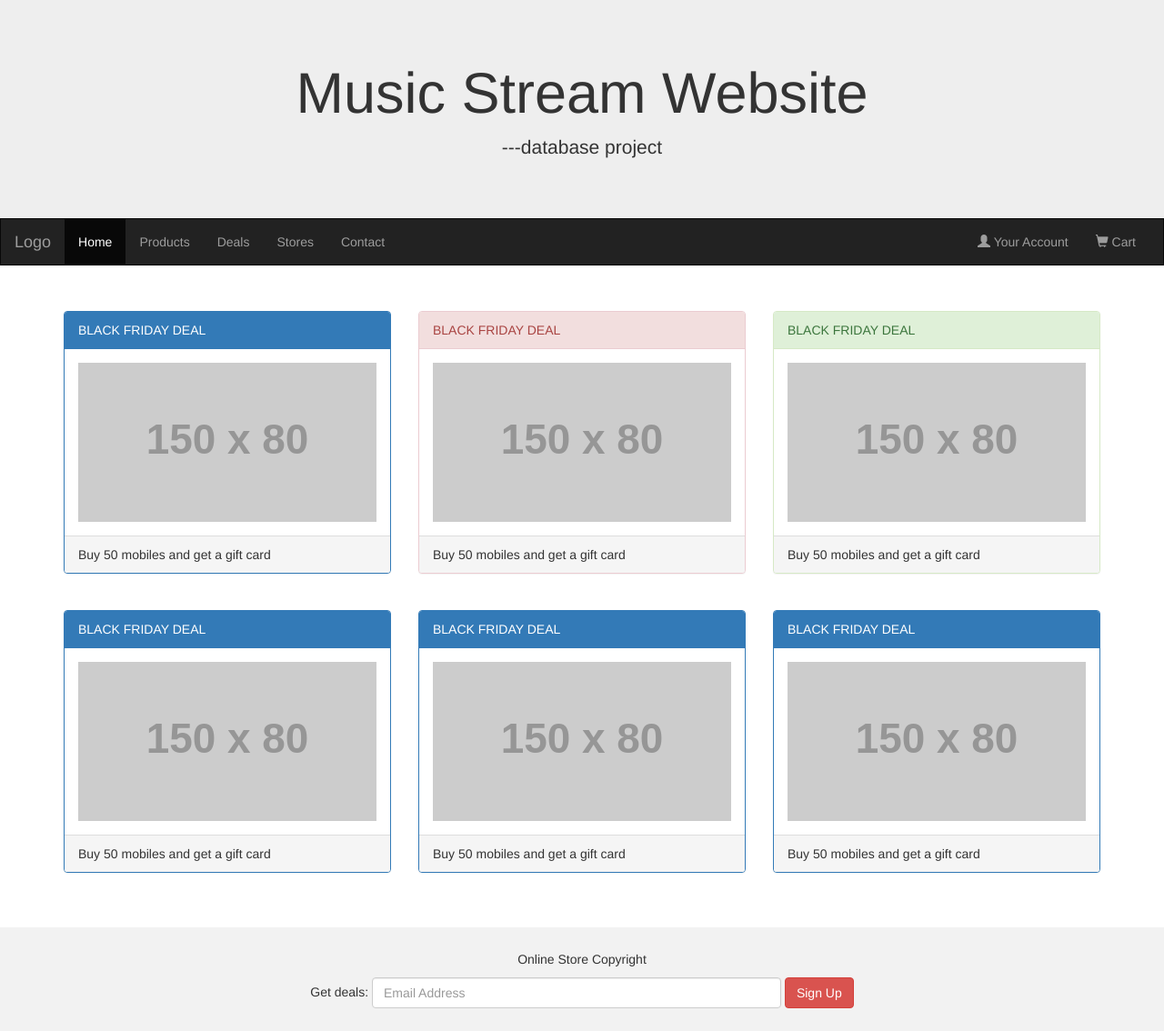
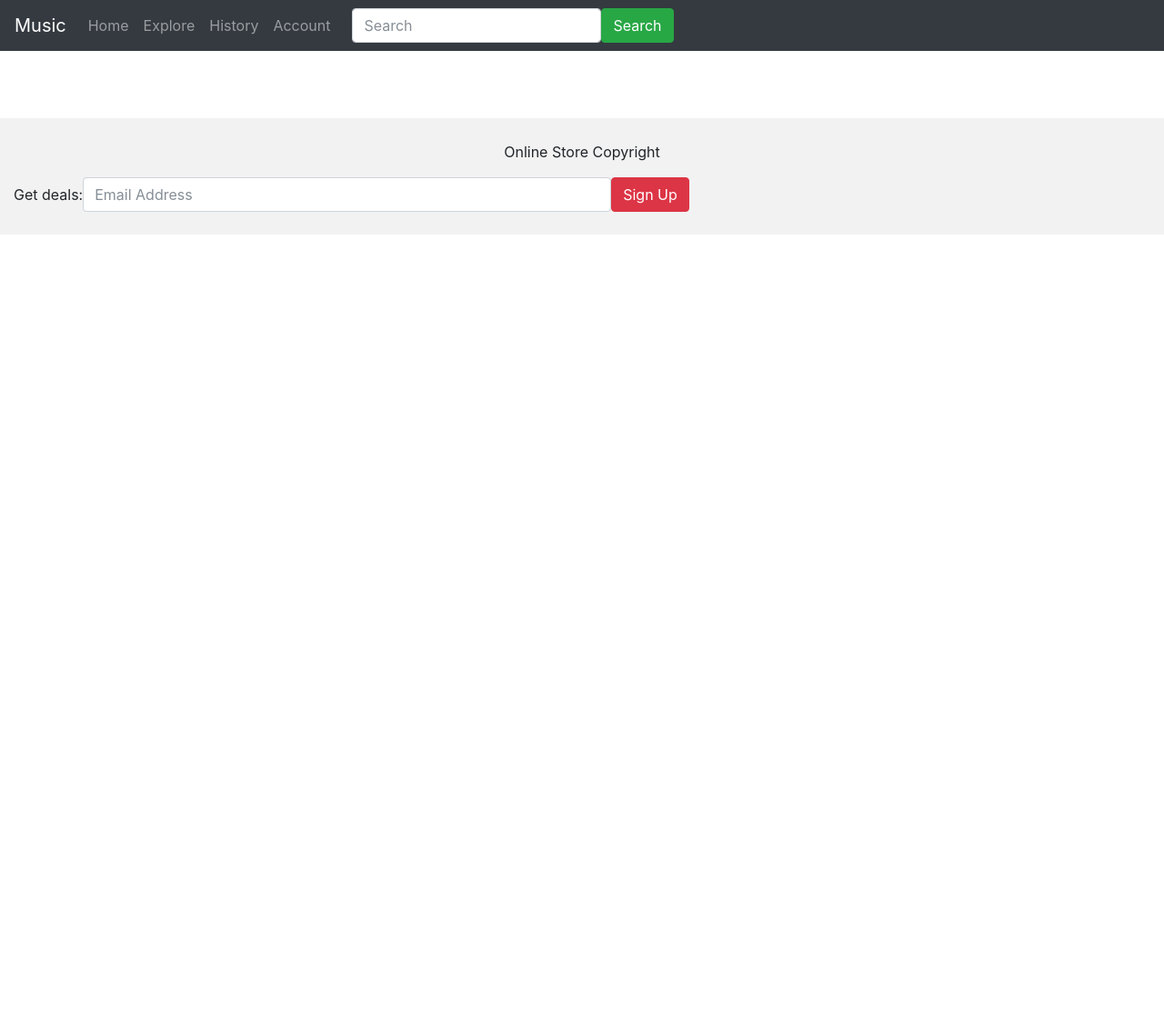
Before and after one commit to gtong900/music-stream-website, a PHP site: page / in a window 1280 px wide. Shown: the whole page at 91% size. After the commit the page ends 258 px from the top, so only its background shows below. Run offline with PHP 8.4, Linux system fonts and the light colour scheme; grey boxes labelled with a size stand in for pictures from a placeholder-image service; data that the repository does not hold is empty; some libraries are stand-ins or nearby versions.

Commit message:
index page design

```diff
--- a/index.php
+++ b/index.php
@@ -4,9 +4,10 @@
   <title>Bootstrap Example jacky</title>
   <meta charset="utf-8">
   <meta name="viewport" content="width=device-width, initial-scale=1">
-  <link rel="stylesheet" href="https://maxcdn.bootstrapcdn.com/bootstrap/3.3.7/css/bootstrap.min.css">
+  <link rel="stylesheet" href="https://maxcdn.bootstrapcdn.com/bootstrap/4.0.0-beta.2/css/bootstrap.min.css">
   <script src="https://ajax.googleapis.com/ajax/libs/jquery/3.2.1/jquery.min.js"></script>
-  <script src="https://maxcdn.bootstrapcdn.com/bootstrap/3.3.7/js/bootstrap.min.js"></script>
+  <script src="https://cdnjs.cloudflare.com/ajax/libs/popper.js/1.12.6/umd/popper.min.js"></script>
+  <script src="https://maxcdn.bootstrapcdn.com/bootstrap/4.0.0-beta.2/js/bootstrap.min.js"></script>
   <style>
     /* Remove the navbar's default rounded borders and increase the bottom margin */
     .navbar {
@@ -14,10 +15,6 @@
       border-radius: 0;
     }
 
-    /* Remove the jumbotron's default bottom margin */
-     .jumbotron {
-      margin-bottom: 0;
-    }
 
     /* Add a gray background color and some padding to the footer */
     footer {
@@ -30,90 +27,42 @@
 <?php
    require_once('sqlconnection.php');
 ?>
-<div class="jumbotron">
-  <div class="container text-center">
-    <h1>Music Stream Website</h1>
-    <p>---database project</p>
-  </div>
-</div>
 
-<nav class="navbar navbar-inverse">
-  <div class="container-fluid">
-    <div class="navbar-header">
-      <button type="button" class="navbar-toggle" data-toggle="collapse" data-target="#myNavbar">
-        <span class="icon-bar"></span>
-        <span class="icon-bar"></span>
-        <span class="icon-bar"></span>
-      </button>
-      <a class="navbar-brand" href="#">Logo</a>
-    </div>
-    <div class="collapse navbar-collapse" id="myNavbar">
-      <ul class="nav navbar-nav">
-        <li class="active"><a href="#">Home</a></li>
-        <li><a href="#">Products</a></li>
-        <li><a href="#">Deals</a></li>
-        <li><a href="#">Stores</a></li>
-        <li><a href="#">Contact</a></li>
-      </ul>
-      <ul class="nav navbar-nav navbar-right">
-        <li><a href="#"><span class="glyphicon glyphicon-user"></span> Your Account</a></li>
-        <li><a href="#"><span class="glyphicon glyphicon-shopping-cart"></span> Cart</a></li>
-      </ul>
-    </div>
+
+<nav class="navbar navbar-expand-md bg-dark navbar-dark">
+  <a class="navbar-brand" href="#">Music</a>
+
+  <button class="navbar-toggler" type="button" data-toggle="collapse" data-target="#collapsibleNavbar">
+    <span class="navbar-toggler-icon"></span>
+  </button>
+  <div class="collapse navbar-collapse" id="collapsibleNavbar">
+    <ul class="navbar-nav">
+      <li class="nav-item">
+        <a class="nav-link" href="#">Home</a>
+      </li>
+      <li class="nav-item">
+        <a class="nav-link" href="#">Explore</a>
+      </li>
+      <li class="nav-item">
+        <a class="nav-link" href="#">History</a>
+      </li>
+      <li class="nav-item">
+        <a class="nav-link" href="#">Account</a>
+      </li>
+      <li class="nav-item">
+        <a class="nav-link" href="#"></a>
+      </li>
+        <form class="form-inline right" action="">
+        <input class="form-control" type="text" placeholder="Search">
+        <button class="btn btn-success" type="submit">Search</button>
+        </form>
+    </ul>
   </div>
 </nav>
+<br>
 
-<div class="container">
-  <div class="row">
-    <div class="col-sm-4">
-      <div class="panel panel-primary">
-        <div class="panel-heading">BLACK FRIDAY DEAL</div>
-        <div class="panel-body"><img src="https://placehold.it/150x80?text=IMAGE" class="img-responsive" style="width:100%" alt="Image"></div>
-        <div class="panel-footer">Buy 50 mobiles and get a gift card</div>
-      </div>
-    </div>
-    <div class="col-sm-4">
-      <div class="panel panel-danger">
-        <div class="panel-heading">BLACK FRIDAY DEAL</div>
-        <div class="panel-body"><img src="https://placehold.it/150x80?text=IMAGE" class="img-responsive" style="width:100%" alt="Image"></div>
-        <div class="panel-footer">Buy 50 mobiles and get a gift card</div>
-      </div>
-    </div>
-    <div class="col-sm-4">
-      <div class="panel panel-success">
-        <div class="panel-heading">BLACK FRIDAY DEAL</div>
-        <div class="panel-body"><img src="https://placehold.it/150x80?text=IMAGE" class="img-responsive" style="width:100%" alt="Image"></div>
-        <div class="panel-footer">Buy 50 mobiles and get a gift card</div>
-      </div>
-    </div>
-  </div>
-</div><br>
 
-<div class="container">
-  <div class="row">
-    <div class="col-sm-4">
-      <div class="panel panel-primary">
-        <div class="panel-heading">BLACK FRIDAY DEAL</div>
-        <div class="panel-body"><img src="https://placehold.it/150x80?text=IMAGE" class="img-responsive" style="width:100%" alt="Image"></div>
-        <div class="panel-footer">Buy 50 mobiles and get a gift card</div>
-      </div>
-    </div>
-    <div class="col-sm-4">
-      <div class="panel panel-primary">
-        <div class="panel-heading">BLACK FRIDAY DEAL</div>
-        <div class="panel-body"><img src="https://placehold.it/150x80?text=IMAGE" class="img-responsive" style="width:100%" alt="Image"></div>
-        <div class="panel-footer">Buy 50 mobiles and get a gift card</div>
-      </div>
-    </div>
-    <div class="col-sm-4">
-      <div class="panel panel-primary">
-        <div class="panel-heading">BLACK FRIDAY DEAL</div>
-        <div class="panel-body"><img src="https://placehold.it/150x80?text=IMAGE" class="img-responsive" style="width:100%" alt="Image"></div>
-        <div class="panel-footer">Buy 50 mobiles and get a gift card</div>
-      </div>
-    </div>
-  </div>
-</div><br><br>
+
 
 <footer class="container-fluid text-center">
   <p>Online Store Copyright</p>
```
Also changed, not shown: index_template.php (added, +127 -0 lines).
